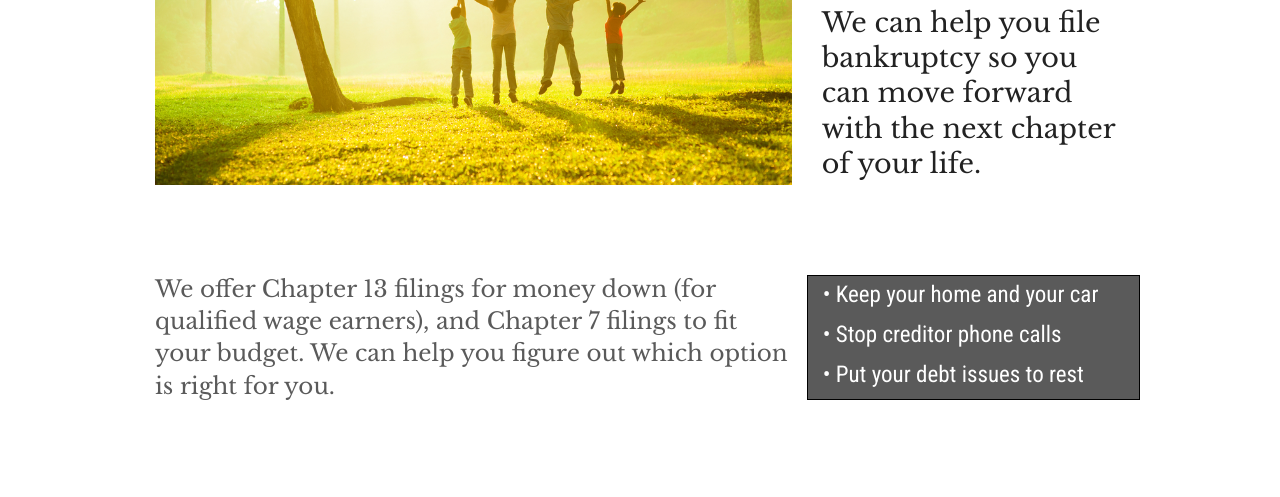
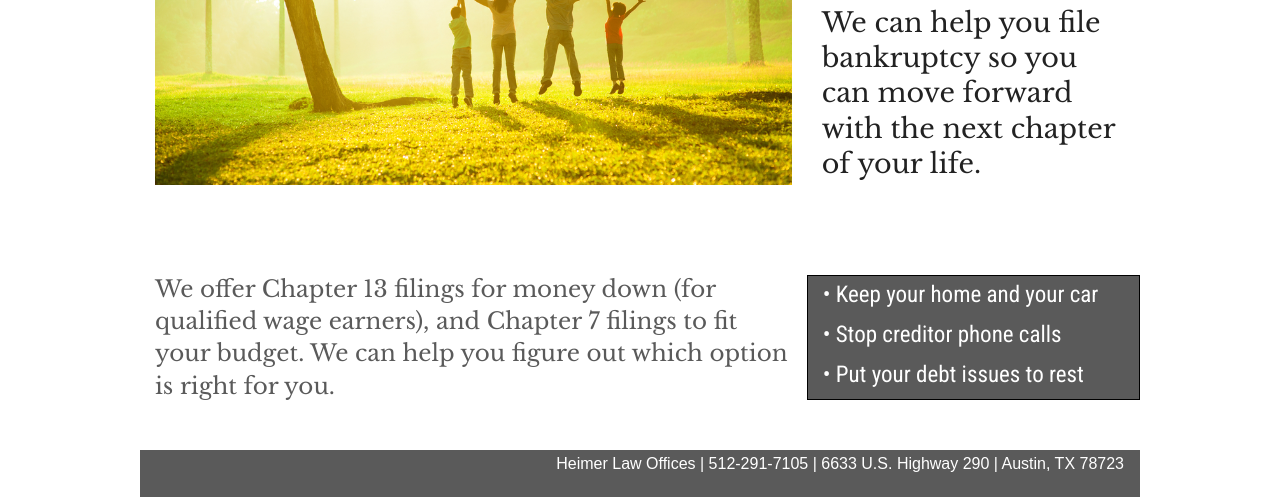
Before and after one commit to philwest/HLOSite, a plain HTML site: page index.html in a window 1280 px wide. Shown: the part 467-964 px from the top of the page. Before the commit the page ends 885 px from the top, so only its background shows below. Drawn offline with nearby package versions, Linux system fonts and the light colour scheme.

```diff
--- a/index.html
+++ b/index.html
@@ -105,6 +105,10 @@
             <h4 class="boxbullets">• Put your debt issues to rest</h4>
         </div>
 
+        <div class="footer columns small-12">
+                <p>Heimer Law Offices  |  512-291-7105  |  6633 U.S. Highway 290 | Austin, TX 78723</p>
+            </div>
+
     </div>
 
     <script type="text/javascript" src="jquery.js"></script>
```
